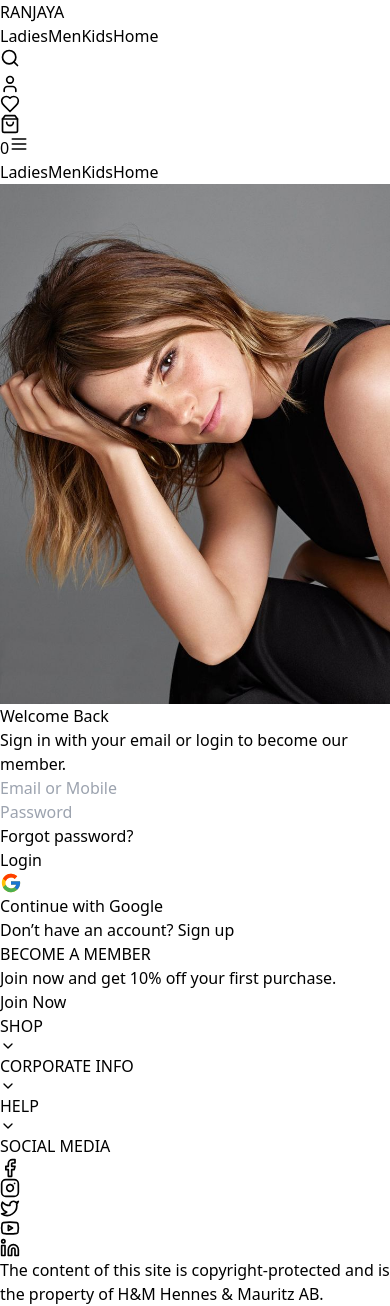
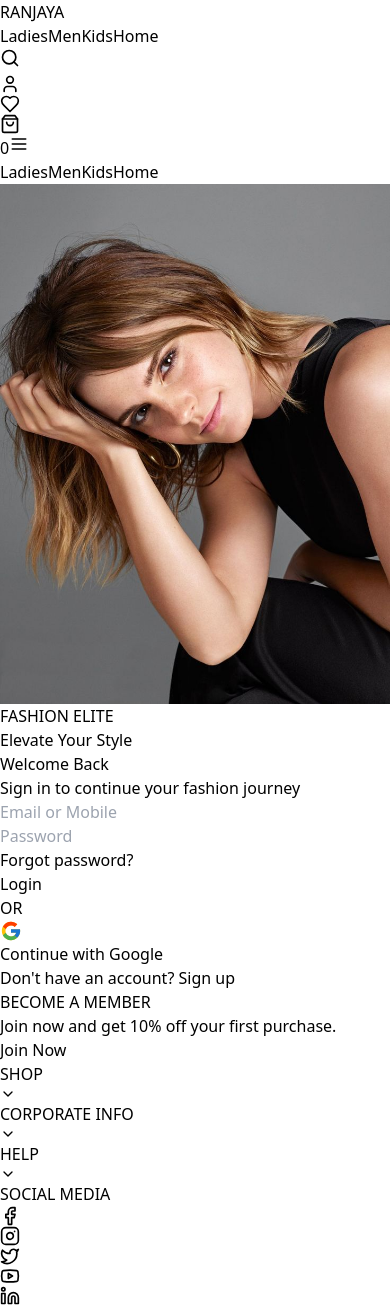
Before and after one commit to JairamDeo/Clothing-Brand-Website, a React (Vite) app in the folder client/: page /signin in a window 390 px wide. Shown: the top 1306 px of the page. Built offline with nearby package versions, Linux system fonts and the light colour scheme.

Commit message:
login signup design

```diff
--- a/client/src/Authentication/AuthPage.jsx
+++ b/client/src/Authentication/AuthPage.jsx
@@ -1,154 +1,324 @@
 import React, { useState } from "react";
 import { FcGoogle } from "react-icons/fc";
-import { Dialog } from "@headlessui/react";
 
+// Make sure your image path is correct
 import authBG from '../assets/authbg.jpg';
 
 export default function AuthPage() {
   const [isSignIn, setIsSignIn] = useState(true);
-  const [formData, setFormData] = useState({ name: "", email: "", mobile: "", password: "" });
+  const [formData, setFormData] = useState({
+    name: "",
+    email: "",
+    mobile: "",
+    password: ""
+  });
   const [showModal, setShowModal] = useState(false);
   const [modalMessage, setModalMessage] = useState("");
+  const [errors, setErrors] = useState({});
+  const [isAnimating, setIsAnimating] = useState(false);
 
+  // Handle animation when switching between forms
+  const toggleAuthMode = () => {
+    setIsAnimating(true);
+    setTimeout(() => {
+      setIsSignIn(!isSignIn);
+      setIsAnimating(false);
+    }, 500);
+
+    // Reset form data and errors
+    setFormData({ name: "", email: "", mobile: "", password: "" });
+    setErrors({});
+  };
+
+  // Validation functions
   const validateEmail = (email) => /^[a-zA-Z0-9._%+-]+@gmail\.com$/.test(email);
   const validateMobile = (mobile) => /^[6-9]\d{9}$/.test(mobile);
 
   const handleChange = (e) => {
-    setFormData({ ...formData, [e.target.name]: e.target.value });
+    const { name, value } = e.target;
+    setFormData({ ...formData, [name]: value });
+
+    // Clear error when user starts typing
+    if (errors[name]) {
+      setErrors({ ...errors, [name]: "" });
+    }
+  };
+
+  const validateForm = () => {
+    const newErrors = {};
+
+    // Login validation
+    if (isSignIn) {
+      if (!formData.email) {
+        newErrors.email = "Email or mobile is required";
+      } else {
+        const isEmail = formData.email.includes("@gmail.com");
+        const isMobile = /^[6-9]\d{9}$/.test(formData.email);
+
+        if (!(isEmail || isMobile)) {
+          newErrors.email = "Enter valid email or 10-digit mobile number";
+        } else if (isEmail && !validateEmail(formData.email)) {
+          newErrors.email = "Enter a valid Gmail address";
+        }
+      }
+
+      if (!formData.password) {
+        newErrors.password = "Password is required";
+      }
+    }
+    // Signup validation
+    else {
+      if (!formData.name.trim()) {
+        newErrors.name = "Name is required";
+      }
+
+      if (!formData.mobile) {
+        newErrors.mobile = "Mobile number is required";
+      } else if (!validateMobile(formData.mobile)) {
+        newErrors.mobile = "Enter a valid 10-digit mobile number starting with 6-9";
+      }
+
+      if (!formData.email) {
+        newErrors.email = "Email is required";
+      } else if (!validateEmail(formData.email)) {
+        newErrors.email = "Enter a valid Gmail address";
+      }
+
+      if (!formData.password) {
+        newErrors.password = "Password is required";
+      } else if (formData.password.length < 6) {
+        newErrors.password = "Password must be at least 6 characters";
+      }
+    }
+
+    setErrors(newErrors);
+    return Object.keys(newErrors).length === 0;
   };
 
   const handleSubmit = (e) => {
     e.preventDefault();
-    if (!isSignIn) {
-      if (!formData.name || !validateMobile(formData.mobile) || !validateEmail(formData.email) || !formData.password) return;
+
+    if (validateForm()) {
+      if (isSignIn) {
+        setModalMessage("Login Successful 🎉");
+      } else {
         setModalMessage("Account Created Successfully 🎉");
+      }
       setShowModal(true);
-    } else {
-      const isEmail = formData.email.includes("@gmail.com") && validateEmail(formData.email);
-      const isMobile = validateMobile(formData.email);
-      if (!(isEmail || isMobile) || !formData.password) return;
-      setModalMessage("Login Successful 🎉");
-      setShowModal(true);
+
+      // Clear form data after success
+      setFormData({ name: "", email: "", mobile: "", password: "" });
     }
   };
 
+  // Close modal function
+  const closeModal = () => {
+    setShowModal(false);
+  };
+
   return (
-    <div className="flex h-screen w-full overflow-hidden bg-gray-100">
-      {/* Left section - Full Background Image */}
-      <img src={authBG}
-        className="hidden md:flex md:w-1/2 bg-cover bg-center transition-all duration-1000 ease-in-out"
-      ></img>
+    <div className="flex flex-col md:flex-row h-screen w-full overflow-hidden">
+      {/* Left section - Full Background Image - Fixed for mobile */}
+      <div className="relative w-full md:w-1/2 min-h-[250px] md:min-h-full">
+        <img
+          src={authBG}
+          alt="Fashion model"
+          className="absolute inset-0 w-full h-full object-cover object-center"
+        />
+        <div className="absolute inset-0 bg-black bg-opacity-30 flex items-center justify-center">
+          <div className="text-white text-center px-6 transform transition-all duration-1000">
+            <h1 className="text-3xl md:text-5xl font-bold mb-2">FASHION ELITE</h1>
+            <p className="text-lg md:text-2xl">Elevate Your Style</p>
+          </div>
+        </div>
+      </div>
 
       {/* Right section - Form */}
-      <div className="w-full md:w-1/2 flex items-center justify-center px-6 md:px-12 transition-all duration-1000 ease-in-out">
-        <div className="w-full max-w-md space-y-8 animate-fade-in">
-          <h2 className="text-4xl font-bold text-gray-800 transition-all duration-700">
+      <div className="w-full md:w-1/2 flex items-center justify-center px-4 md:px-12 py-8 bg-gray-50">
+        <div className={`w-full max-w-md ${isAnimating ? 'opacity-0 scale-95' : 'opacity-100 scale-100'} transition-all duration-500 ease-in-out`}>
+          {/* Form Header with animated underline */}
+          <div className="text-center mb-6">
+            <h2 className="text-3xl md:text-4xl font-bold text-gray-800 relative inline-block">
               {isSignIn ? "Welcome Back" : "Join Us"}
             </h2>
-          <p className="text-sm text-gray-500">
-            Sign {isSignIn ? "in" : "up"} with your email or {isSignIn ? "login" : "sign up"} to become our member.
+            <p className="text-gray-600 mt-2">
+              {isSignIn
+                ? "Sign in to continue your fashion journey"
+                : "Create an account for exclusive offers"}
             </p>
+          </div>
 
-          <form className="space-y-4" onSubmit={handleSubmit} noValidate>
+          {/* Form Container with enhanced animations */}
+          <div className="bg-white p-8 rounded-xl shadow-lg transition-all duration-500 hover:shadow-xl">
+            {/* Login/Signup Form */}
+            <form className="space-y-5" onSubmit={handleSubmit} noValidate>
+              {/* Signup Section with slide-in animation */}
               {!isSignIn && (
-              <>
+                <div className="space-y-4" id="signup-section">
+                  {/* Comment: Signup section starts here */}
+                  <div>
                     <input
                       type="text"
                       name="name"
-                  placeholder="Name"
+                      value={formData.name}
+                      placeholder="Full Name"
                       onChange={handleChange}
-                  className="w-full px-4 py-3 border rounded-lg focus:outline-none focus:ring-2 focus:ring-black transition-all duration-500"
-                  required
+                      className={`w-full px-4 py-3 border rounded-lg focus:outline-none focus:ring-2 focus:ring-black transition-all duration-300 ${errors.name ? "border-red-500" : ""
+                        }`}
                     />
+                    {errors.name && (
+                      <p className="text-red-500 text-xs mt-1">{errors.name}</p>
+                    )}
+                  </div>
+
+                  <div>
                     <input
                       type="tel"
                       name="mobile"
-                  placeholder="Mobile"
+                      value={formData.mobile}
+                      placeholder="Mobile Number"
                       onChange={handleChange}
-                  pattern="^[6-9]\d{9}$"
-                  className="w-full px-4 py-3 border rounded-lg focus:outline-none focus:ring-2 focus:ring-black transition-all duration-500"
-                  required
+                      className={`w-full px-4 py-3 border rounded-lg focus:outline-none focus:ring-2 focus:ring-black transition-all duration-300 ${errors.mobile ? "border-red-500" : ""
+                        }`}
                     />
-              </>
+                    {errors.mobile && (
+                      <p className="text-red-500 text-xs mt-1">{errors.mobile}</p>
                     )}
+                  </div>
+                </div>
+              )}
+
+              {/* Common fields for both Login and Signup */}
+              <div className="space-y-4" id="login-section">
+                {/* Comment: Login section starts here */}
+                <div>
                   <input
                     type={isSignIn ? "text" : "email"}
                     name="email"
-              placeholder={isSignIn ? "Email or Mobile" : "Email"}
+                    value={formData.email}
+                    placeholder={isSignIn ? "Email or Mobile" : "Email Address"}
                     onChange={handleChange}
-              className="w-full px-4 py-3 border rounded-lg focus:outline-none focus:ring-2 focus:ring-black transition-all duration-500"
-              required
+                    className={`w-full px-4 py-3 border rounded-lg focus:outline-none focus:ring-2 focus:ring-black transition-all duration-300 ${errors.email ? "border-red-500" : ""
+                      }`}
                   />
+                  {errors.email && (
+                    <p className="text-red-500 text-xs mt-1">{errors.email}</p>
+                  )}
+                </div>
+
+                <div>
                   <input
                     type="password"
                     name="password"
+                    value={formData.password}
                     placeholder="Password"
                     onChange={handleChange}
-              className="w-full px-4 py-3 border rounded-lg focus:outline-none focus:ring-2 focus:ring-black transition-all duration-500"
-              required
+                    className={`w-full px-4 py-3 border rounded-lg focus:outline-none focus:ring-2 focus:ring-black transition-all duration-300 ${errors.password ? "border-red-500" : ""
+                      }`}
                   />
+                  {errors.password && (
+                    <p className="text-red-500 text-xs mt-1">{errors.password}</p>
+                  )}
+                </div>
 
                 {isSignIn && (
-              <div className="flex justify-between text-sm">
-                <span></span>
-                <a href="#" className="text-gray-500 hover:underline">
+                  <div className="flex justify-end text-sm">
+                    <a href="#" className="text-gray-600 hover:text-black hover:underline transition-colors duration-300">
                       Forgot password?
                     </a>
                   </div>
                 )}
+              </div>
 
+              {/* Submit Button with animation */}
               <button
                 type="submit"
-              className="w-full bg-black text-white py-3 rounded-lg hover:bg-gray-800 transition-all duration-500"
+                className="w-full bg-black text-white py-3 rounded-lg hover:bg-gray-800 transform hover:scale-[1.02] active:scale-[0.98] transition-all duration-300 font-medium mt-4"
               >
                 {isSignIn ? "Login" : "Create Account"}
               </button>
 
-            <div className="flex items-center gap-2 text-sm justify-center mt-2 cursor-pointer hover:scale-105 transition-transform duration-300">
-              <FcGoogle size={22} />
-              <span className="text-black hover:underline">Continue with Google</span>
+              {/* Divider */}
+              <div className="relative flex items-center justify-center mt-6 mb-4">
+                <div className="border-t border-gray-300 w-full"></div>
+                <span className="bg-white px-3 text-xs text-gray-500 absolute">OR</span>
               </div>
 
-            <div className="text-sm text-center mt-4">
+              {/* Google Sign In */}
+              <div className="flex items-center justify-center gap-2 py-3 px-4 border rounded-lg cursor-pointer hover:bg-gray-50 transition-all duration-300 transform hover:scale-[1.02] active:scale-[0.98]">
+                <FcGoogle size={22} />
+                <span className="text-gray-700 font-medium">Continue with Google</span>
+              </div>
+            </form>
+          </div>
+
+          {/* Toggle between Login and Signup */}
+          <div className="text-center mt-8">
             {isSignIn ? (
-                <span>
-                  Don’t have an account?{' '}
+              <div className="text-sm">
+                Don't have an account?{' '}
                 <button
                   type="button"
-                    className="text-black font-medium hover:underline transition-all duration-500"
-                    onClick={() => setIsSignIn(false)}
+                  className="text-black font-semibold hover:underline transition-all duration-300"
+                  onClick={toggleAuthMode}
                 >
                   Sign up
                 </button>
-                </span>
+              </div>
             ) : (
-                <span>
+              <div className="text-sm">
                 Already have an account?{' '}
                 <button
                   type="button"
-                    className="text-black font-medium hover:underline transition-all duration-500"
-                    onClick={() => setIsSignIn(true)}
+                  className="text-black font-semibold hover:underline transition-all duration-300"
+                  onClick={toggleAuthMode}
                 >
                   Sign in
                 </button>
-                </span>
+              </div>
             )}
           </div>
-          </form>
+
         </div>
       </div>
 
-      <Dialog open={showModal} onClose={() => setShowModal(false)} className="fixed z-50 inset-0 flex items-center justify-center">
-        <Dialog.Panel className="bg-white p-6 rounded-xl shadow-xl text-center max-w-sm w-full">
-          <Dialog.Title className="text-xl font-semibold text-green-600">{modalMessage}</Dialog.Title>
+      {/* Success Modal - Fixed version without using Dialog component */}
+      {showModal && (
+        <div className="fixed inset-0 z-50 overflow-y-auto">
+          <div className="flex items-center justify-center min-h-screen px-4">
+            {/* Overlay */}
+            <div className="fixed inset-0 bg-black opacity-30" onClick={closeModal}></div>
+
+            {/* Modal Content */}
+            <div className="bg-white rounded-xl shadow-xl p-8 w-full max-w-sm mx-auto z-10 relative">
+              <div className="text-center">
+                <div className="w-16 h-16 bg-green-100 rounded-full flex items-center justify-center mx-auto mb-4">
+                  <svg className="w-8 h-8 text-green-600" fill="none" stroke="currentColor" viewBox="0 0 24 24" xmlns="http://www.w3.org/2000/svg">
+                    <path strokeLinecap="round" strokeLinejoin="round" strokeWidth="2" d="M5 13l4 4L19 7"></path>
+                  </svg>
+                </div>
+
+                <h3 className="text-2xl font-semibold text-gray-900 mb-2">
+                  {modalMessage}
+                </h3>
+
+                <p className="text-gray-600 mb-6">
+                  {isSignIn
+                    ? "Welcome back to our exclusive collection."
+                    : "Welcome to our fashion community!"}
+                </p>
+
                 <button
-            onClick={() => setShowModal(false)}
-            className="mt-4 px-4 py-2 bg-green-600 text-white rounded hover:bg-green-700 transition"
+                  onClick={closeModal}
+                  className="w-full py-3 bg-black text-white rounded-lg hover:bg-gray-800 transition-all duration-300"
                 >
-            Close
+                  Continue Shopping
                 </button>
-        </Dialog.Panel>
-      </Dialog>
+              </div>
+            </div>
+          </div>
+        </div>
+      )}
     </div>
   );
 }
```
Lines whose indentation alone changed are shown as unchanged.
